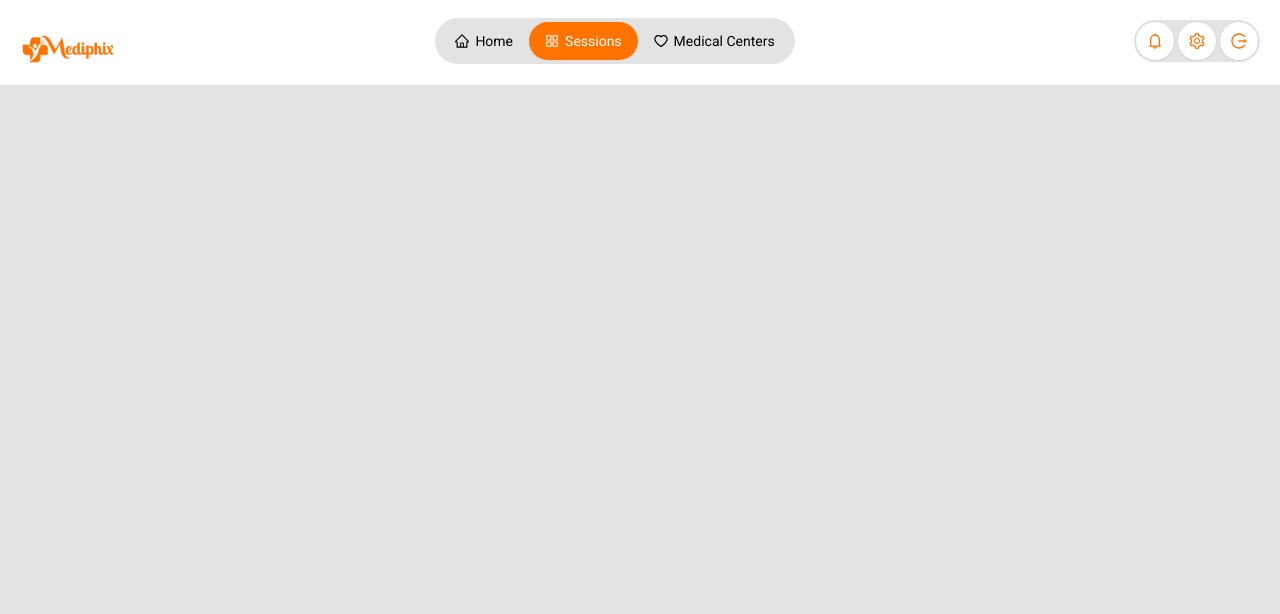
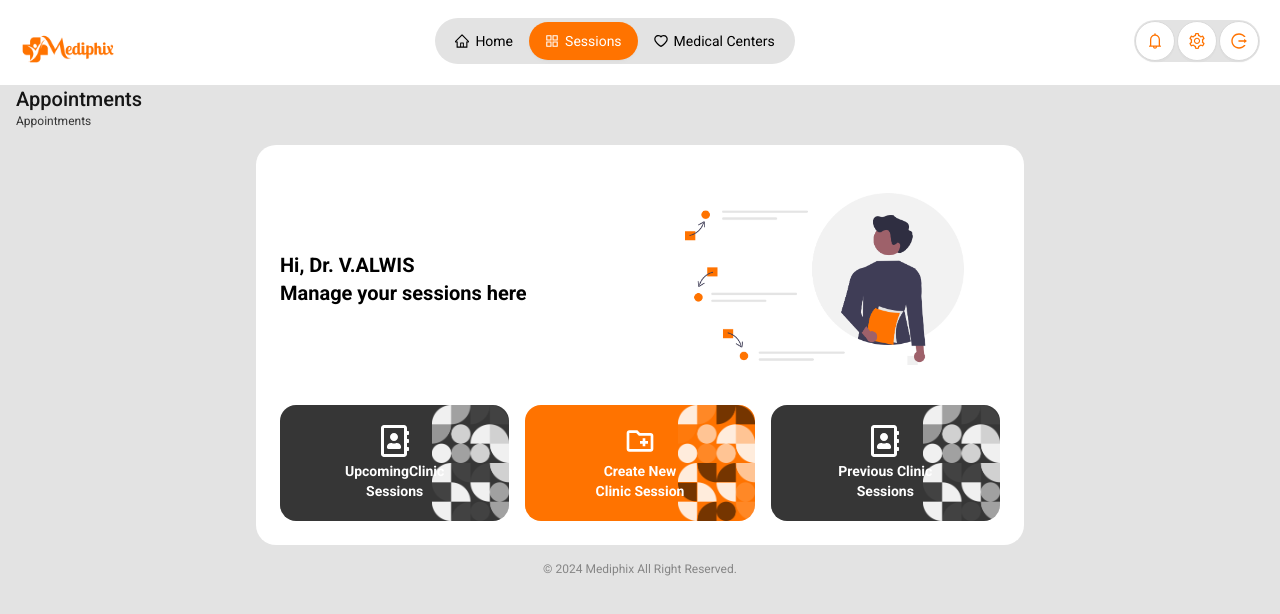
Before and after one commit to PlazerDev/mediphix-doctor-frontend, a React (Vite) app: page /doctor in a window 1280 px wide. Both pictures are taken after a click on the label "Sessions". Shown: the top 614 px of the page. Built offline with nearby package versions, Linux system fonts and the light colour scheme; no server answers; what @asgardeo/auth-react would draw is missing.

Commit message:
donctor sessions routes done.need to fix some busgs

```diff
--- a/package.json
+++ b/package.json
@@ -11,10 +11,11 @@
   },
   "dependencies": {
     "@ant-design/icons": "^5.4.0",
-    "@asgardeo/auth-react": "^5.1.0",
+    "@asgardeo/auth-react": "^5.1.1",
     "antd": "^5.19.4",
     "react": "^18.3.1",
     "react-dom": "^18.3.1",
+    "react-icons": "^5.2.1",
     "react-router-dom": "^6.25.1",
     "sweetalert": "^2.1.2"
   },
--- /dev/null
+++ b/src/components/doctor/session/AppoinmentSection.tsx
@@ -0,0 +1,144 @@
+// import statements
+// import PatientNavigation from "../navigation/PatientNavigation";
+import ManageAppoinmentsImg from "../../../assets/images/patient/appoinment/manageAppoinments.png";
+import wdgetBG from "../../../assets/images/patient/appoinment/widgetsBg.png";
+import Footer from "../../Footer";
+import "../../../assets/css/page_loading_animation.css";
+import { useState, useEffect } from "react";
+import { useNavigate } from "react-router-dom";
+import { IconType } from "react-icons";
+
+function AppointmentSection({
+  name,
+  title,
+  buttontitles,
+  buttonimages,
+  navigations,
+}: {
+  name: string;
+  title: string;
+  buttontitles: string[];
+  buttonimages: IconType[];
+  navigations: string[];
+}) {
+  const [loaded, setLoaded] = useState(false);
+  const navigate = useNavigate();
+
+  useEffect(() => {
+    const timer = setTimeout(() => {
+      setLoaded(true);
+    }, 100);
+
+    return () => clearTimeout(timer);
+  }, []);
+
+  const upcomingAppointments = [
+    {
+      key: "1",
+      date: "2024/08/18",
+      timeSlot: "10:00 AM - 10:30 AM",
+      refNumber: "REF_2705",
+      doctor: "Dr. Smith",
+      medicalCenter: "City Hospital",
+      category: "General",
+      queueNumber: "5",
+      status: "Active",
+    },
+    {
+      key: "2",
+      date: "2024/08/29",
+      timeSlot: "11:00 AM - 11:30 AM",
+      refNumber: "REF_2346",
+      doctor: "Dr. John",
+      medicalCenter: "Central Clinic",
+      category: "Pediatric",
+      queueNumber: "10",
+      status: "Active",
+    },
+  ];
+
+  const previousAppointments = [
+    {
+      key: "1",
+      date: "2024/05/20",
+      timeSlot: "10:00 AM - 10:30 AM",
+      refNumber: "REF_1921",
+      doctor: "Dr. Adams",
+      medicalCenter: "City Hospital",
+      category: "General",
+      queueNumber: "2",
+      status: "Ended",
+    },
+    {
+      key: "2",
+      date: "2024/05/22",
+      timeSlot: "11:00 AM - 11:30 AM",
+      refNumber: "REF_1322",
+      doctor: "Dr. Brown",
+      medicalCenter: "Central Clinic",
+      category: "Pediatric",
+      queueNumber: "8",
+      status: "Ended",
+    },
+  ];
+
+  const handleNavigation = (index: number) => {
+    const navigationData = {
+      title: buttontitles[index],
+      appointments: index === 0 ? upcomingAppointments : previousAppointments,
+    };
+    navigate(navigations[index], { state: navigationData });
+  };
+
+  return (
+    <div className={`h-screen flex flex-col ${loaded ? "fade-in" : ""}`}>
+      {/* <PatientNavigation/> */}
+      <div className="ml-4 mb-4">
+        <p className="text-[var(--text-a)] font-medium text-xl">Appointments</p>
+        <p className="text-[var(--text-b)] text-xs">Appointments</p>
+      </div>
+
+      <div className="flex items-center justify-center">
+        <div className="bg-white w-[60%] h-auto pl-6 pt-6 pb-6 pr-6 flex flex-col rounded-[20px]">
+          <div className="flex flex-row items-center justify-center mb-4">
+            <p className="flex-1 h-1/2 text-left font-bold text-xl">
+              Hi, {name} <br />
+              {title}
+            </p>
+            <img src={ManageAppoinmentsImg} className="h-[220px]" alt="" />
+          </div>
+
+          <div className="flex flex-row gap-4 text-white">
+            {buttontitles.map((button, index) => {
+              const IconComponent = buttonimages[index];
+              return (
+                <button
+                  key={index}
+                  className="flex-1 w-[1/3] flex bg-contain bg-right hover:opacity-90 justify-center p-5 rounded-[16px]"
+                  style={{
+                    backgroundImage: `url(${wdgetBG})`,
+                    backgroundRepeat: "no-repeat",
+                    backgroundBlendMode: "luminosity",
+                    backgroundColor:
+                      index % 2 === 0 ? "var(--text-b)" : "var(--accent)",
+                  }}
+                  onClick={() => handleNavigation(index)}
+                >
+                  <div className="flex items-center justify-center flex-col w-24">
+                    <IconComponent style={{ fontSize: "2rem" }} />
+                    <p className="text-sm text-center font-semibold mt-1">
+                      {button}
+                    </p>
+                  </div>
+                </button>
+              );
+            })}
+          </div>
+        </div>
+      </div>
+      <Footer />
+    </div>
+  );
+}
+
+export default AppointmentSection;
--- a/src/routes/DoctorRoutes.tsx
+++ b/src/routes/DoctorRoutes.tsx
@@ -4,9 +4,14 @@ import {
   HomeOutlined,
   AppstoreOutlined,
   HeartOutlined,
+  AppstoreAddOutlined,
+  FullscreenExitOutlined,
+  FullscreenOutlined,
 } from "@ant-design/icons";
 import DoctorHome from "../components/doctor/home/DoctorHome";
-
+import AppointmentSection from "../components/doctor/session/AppoinmentSection";
+import { FaRegAddressBook } from "react-icons/fa";
+import { MdOutlineCreateNewFolder } from "react-icons/md";
 function DoctorRoutes() {
   return (
     <div>
@@ -21,6 +26,25 @@ function DoctorRoutes() {
       />
       <Routes>
         <Route path="/home" element={<DoctorHome />} />
+
+        <Route path="/sessions" element={<AppointmentSection
+        name={" Dr. V.ALWIS "}
+        title={"Manage your sessions here"}
+        buttontitles={[
+          "UpcomingClinic Sessions",
+          "Create New Clinic Session",
+          "Previous Clinic Sessions",
+        ]}
+        buttonimages={[
+          FaRegAddressBook,
+          MdOutlineCreateNewFolder,
+          FaRegAddressBook,
+        ]}
+        navigations={[
+          "/doctor/session/",
+          "/doctor/session/",
+          "/doctor/session/",
+        ]} />} />
       </Routes>
     </div>
   );
```
Also changed, not shown: 1 other file (tests, documents, lock files or other folders).
